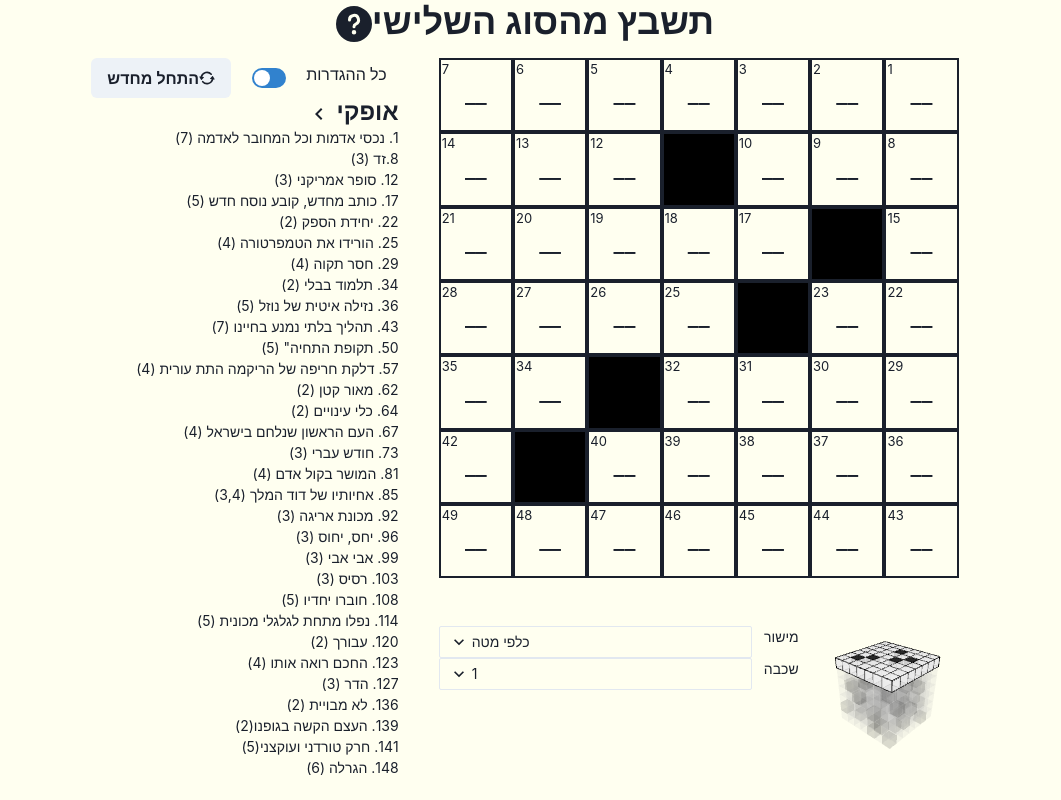
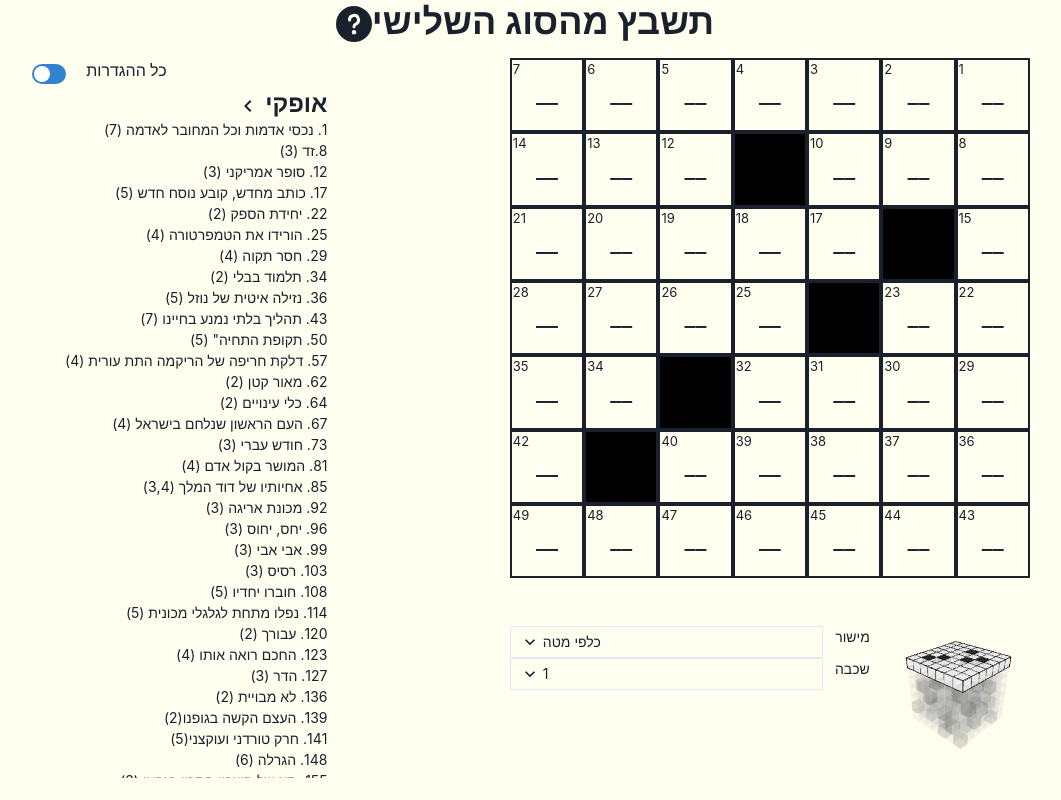
Before and after one commit to GuyFrimerman/third-kind-crossword, a React (Create React App) app: page / in a window 1280 px wide. Shown: the whole page, without its empty margins (115-1176 px from the left). Built offline with nearby package versions, Linux system fonts and the light colour scheme.

Commit message:
add overscroll behavior

```diff
--- a/src/AllDefinitions.tsx
+++ b/src/AllDefinitions.tsx
@@ -3,7 +3,6 @@ import { useState } from "react";
 import { Axis, BOARD_SIZE } from "./data"
 import Definitions from "./Definitions";
 import { useView } from "./reducers/view";
-import ResetBoard from "./ResetBoard";
 
 const axes = [
     {
@@ -27,7 +26,6 @@ export default function AllDefinitions() {
     const isRelevant = (index: number) => Math.floor((index - 1) / plane) % BOARD_SIZE === layer - 1;
 
     return <Flex
-        // bgColor="red"
         flex="1 0"
         minH="5em"
         direction="column"
@@ -41,7 +39,6 @@ export default function AllDefinitions() {
         wrap="wrap"
         justify="space-between"
         >
-            <ResetBoard />
             <HStack mx="3">
                 <FormLabel
                     as="h2">
--- a/src/App.tsx
+++ b/src/App.tsx
@@ -12,10 +12,10 @@ import RandomDisplay from "./RandomDisplay"
 const RootApp = () => (
   <Flex
     className="app"
-    id="root"
     direction="column"
     alignItems="center"
     justify="start"
+    m="auto"
   >
     <Heading
       fontSize={["2xl", "4xl"]}
@@ -31,9 +31,9 @@ const RootApp = () => (
       dir="rtl"
       direction="column"
       justify="space-between"
-      alignContent="center"
+      alignContent="space-around"
       wrap="wrap"
-      h="90vh"
+      h={["85vh", "90vh"]}
       w="90vw"
       m="auto"
       mt="15"
@@ -49,7 +49,8 @@ const globalTheme = extendTheme({
   styles: {
     global: {
       body: {
-        bgColor: 'yellow.50'
+        bgColor: 'yellow.50',
+        overscrollBehaviorY: 'contain'
       }
     }
   },
--- a/src/Board.tsx
+++ b/src/Board.tsx
@@ -43,7 +43,8 @@ const LegalCell = ({ index, value, current, dispatch, onChange }: BoardCellProps
         <Editable
             placeholder="__"
             defaultValue={value || ''}
-            onInput={(e: any) => handleChange(e.target.value)}
+            onInput={(e: any) => {if (e.target.value === value) handleChange(e.target.value)}}
+            onChange={handleChange}
             flex="1"
             margin="auto"
             position="absolute"
```
